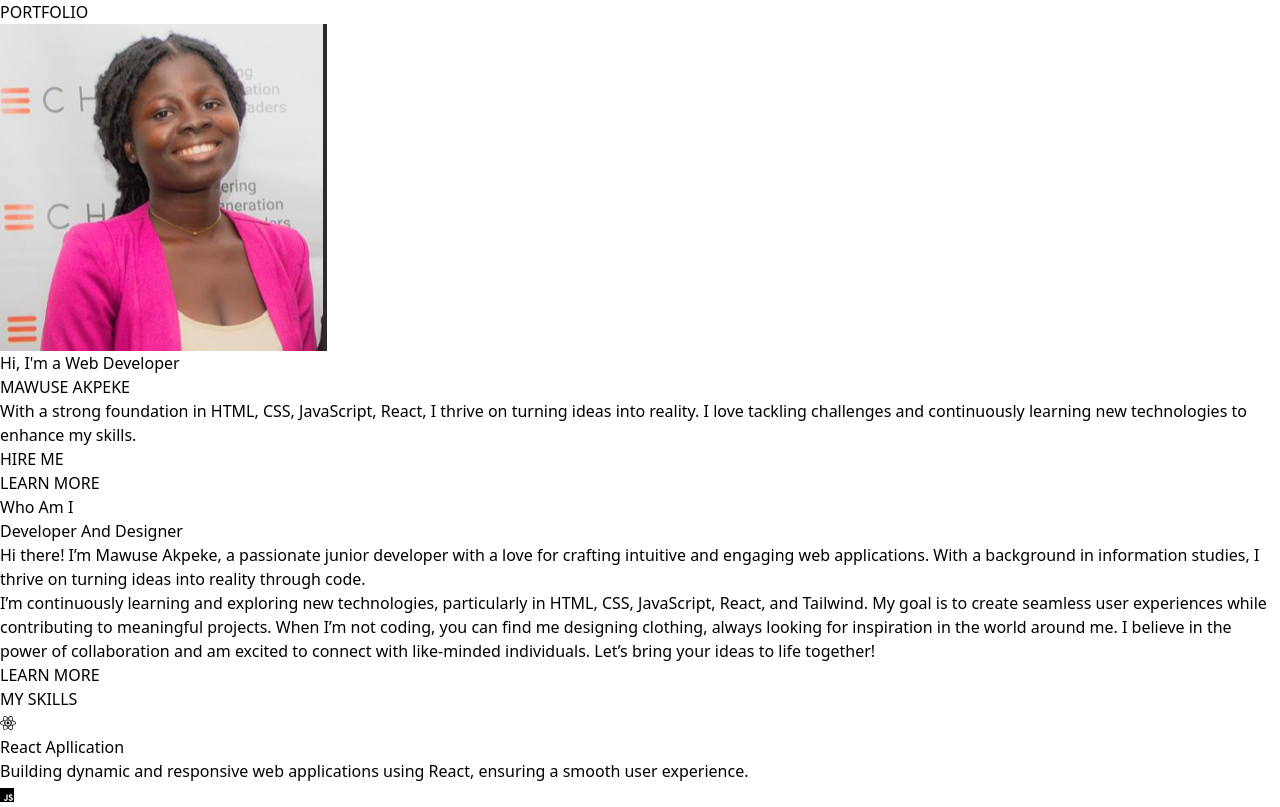
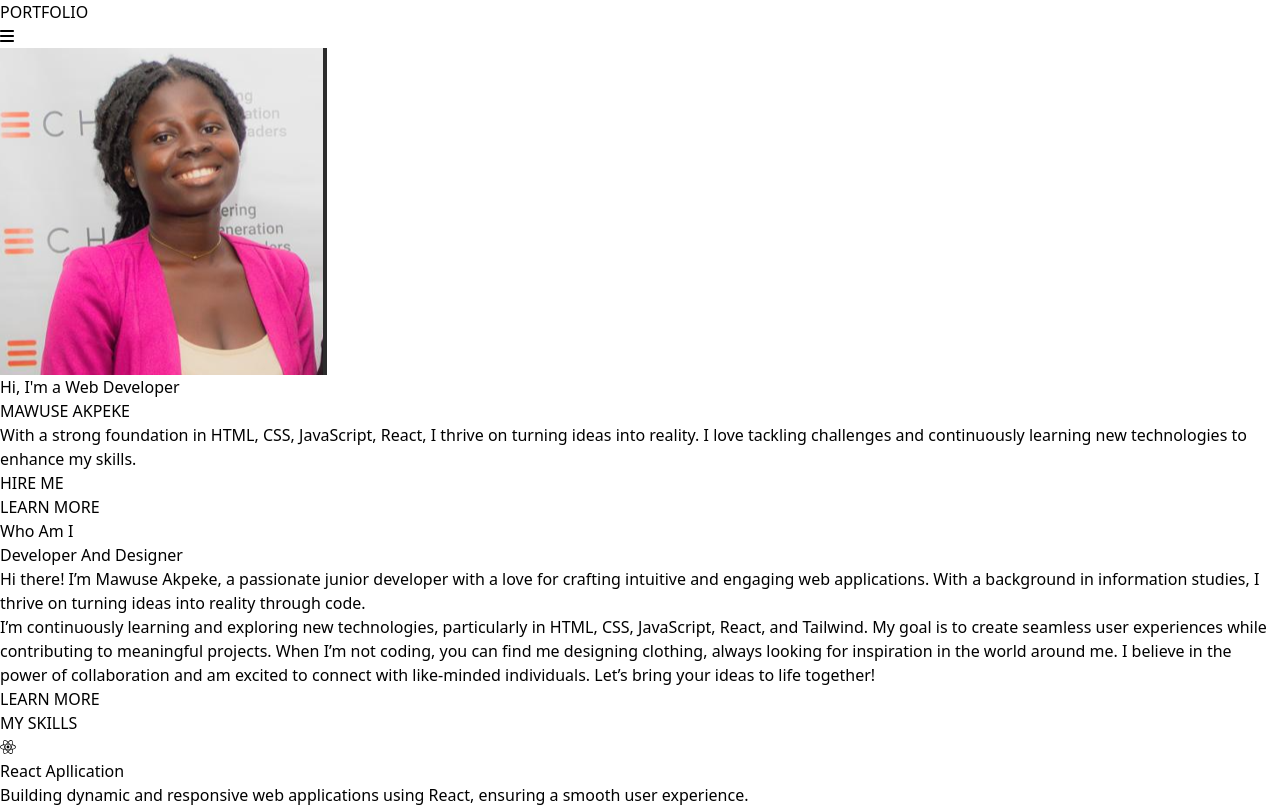
Before and after one commit to mawuse-tech/myportfolio, a React (Vite) app: page / in a window 1280 px wide. Shown: the top 807 px of the page. Built offline with nearby package versions, Linux system fonts and the light colour scheme.

Commit message:
added an icon at the navbar

```diff
--- a/src/components/Navbar.jsx
+++ b/src/components/Navbar.jsx
@@ -32,16 +32,18 @@ const Navbar = () => {
 
   return (
     <div>
-      <nav className='w-full flex flex-col md:flex-row justify-around items-center p-4 shadow-2xl shadow-blue-500/20 font-mono bg-[#242424]'>
+      <nav className='w-full flex flex-row justify-between items-center p-4 shadow-2xl shadow-blue-500/20 font-mono bg-[#242424]'>
 
 
         <Link to= "/">
-          <h1 className="relative text-white text-xl font-bold before:absolute before:left-0 before:-top-2 after:absolute after:left-0 after:-bottom-2 before:bg-pink-800 after:bg-pink-800 before:w-full after:w-full before:h-1 after:h-1">
+          <h1 className="relative text-white text-xl font-bold before:absolute before:left-0 before:-top-2 after:absolute after:left-0 after:-bottom-2 before:bg-pink-800 after:bg-pink-800 before:w-full after:w-full before:h-1 after:h-1 mx-4">
             PORTFOLIO
           </h1>
         </Link>
 
-
+        <Link to="/dashboard" className="ml-auto">
+          <FontAwesomeIcon icon={faBars} className="text-white text-xl mx-4" />
+        </Link>
       </nav>
     </div>
   );
```
